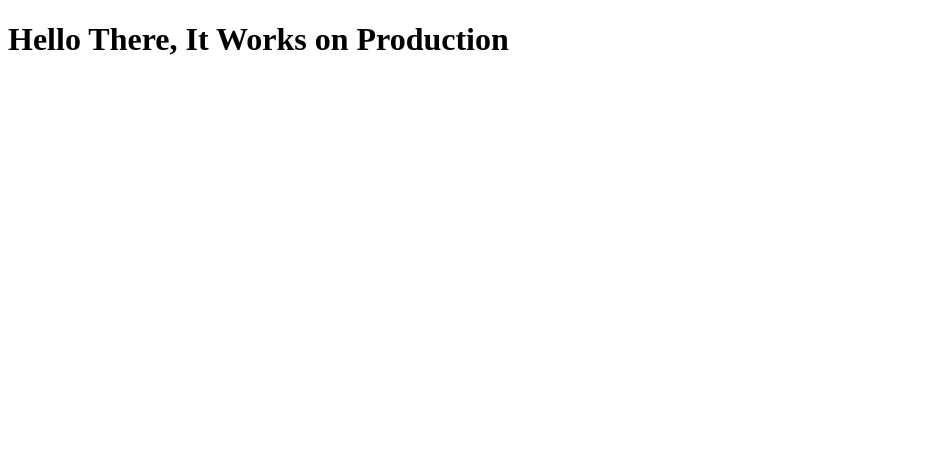
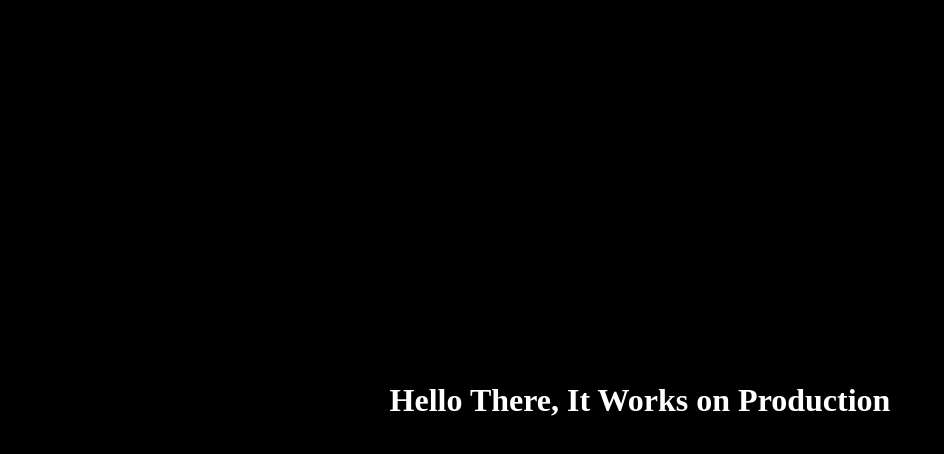
Before and after one commit to patel-hiral/dev, a React (Vite) app: page / in a window 1280 px wide. Shown: the top 454 px of the page, without its empty margins (0-944 px from the left). Built offline with nearby package versions, Linux system fonts and the light colour scheme.

Commit message:
Some Changes

```diff
--- a/src/App.css
+++ b/src/App.css
@@ -0,0 +1,17 @@
+*{
+  margin: 0;
+  padding: 0;
+}
+
+body{
+  background-color: black;
+  color: white;
+}
+
+.main{
+  height: 100vh;
+  width: 100%;
+  display: flex;
+  align-items: center;
+  justify-content: center;
+}
--- a/src/App.jsx
+++ b/src/App.jsx
@@ -1,3 +1,4 @@
+import './App.css'
 export default function App() {
   return (
     <div className="main">
```
